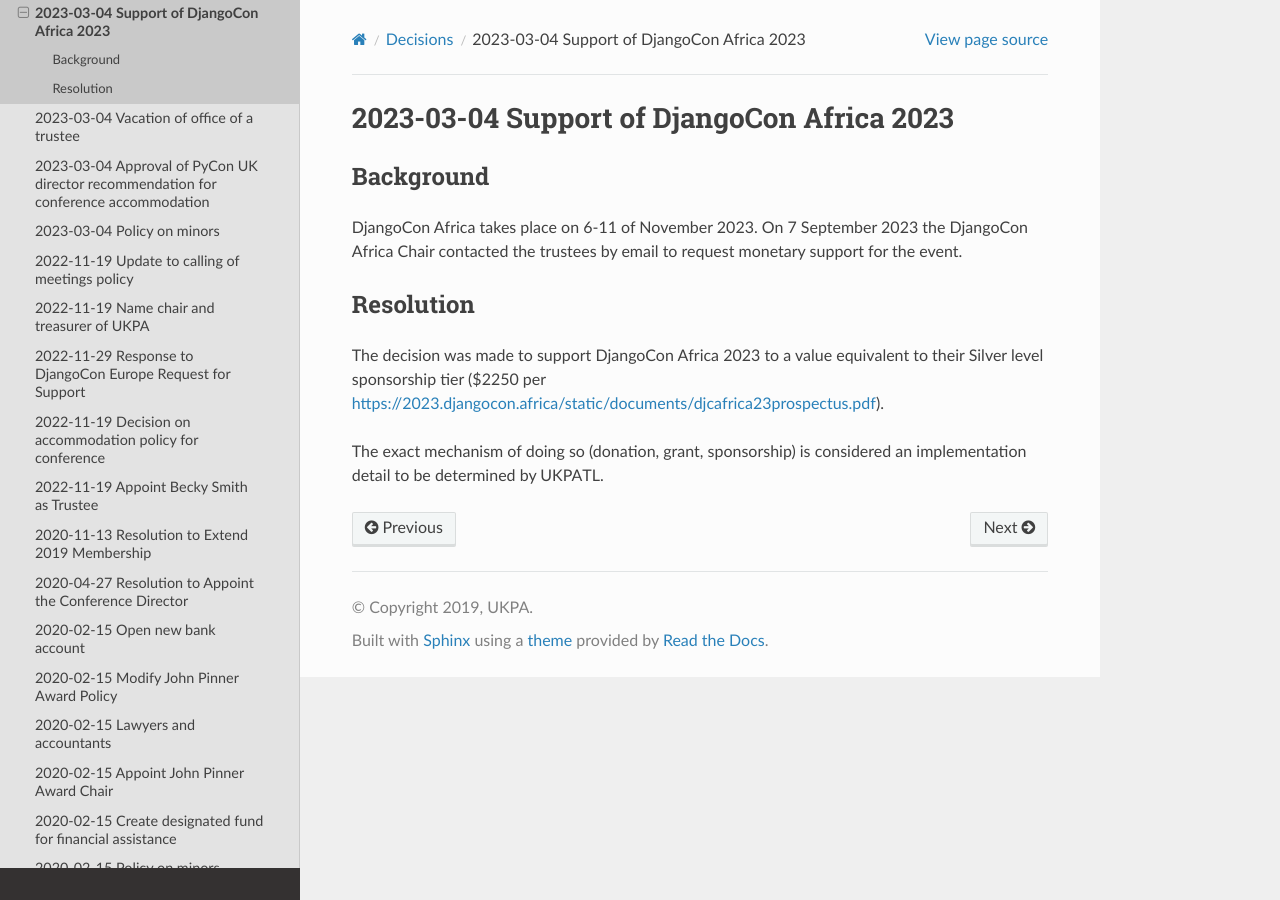
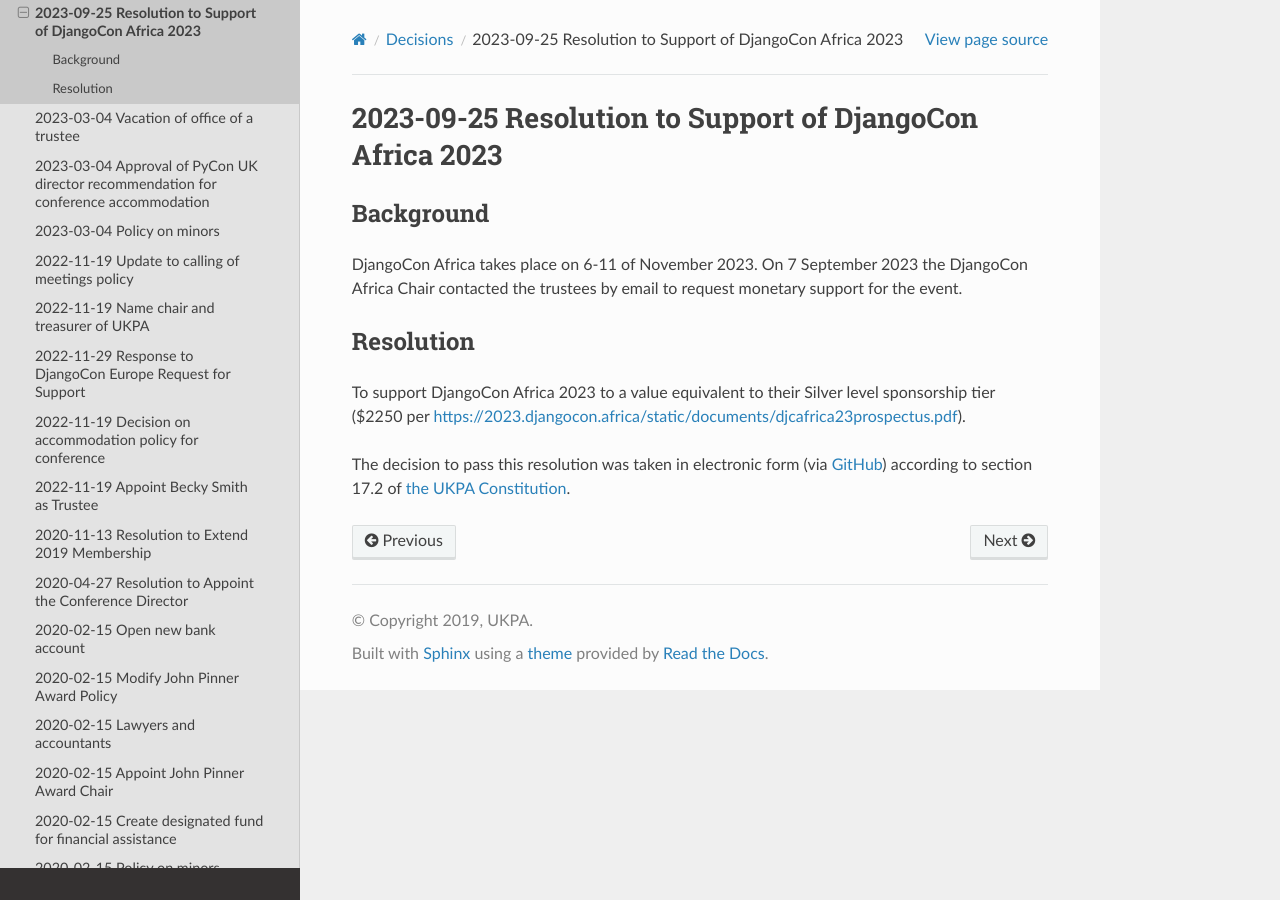
Before and after one commit to UKPythonAssociation/ukpa-internaldocs, a Sphinx documentation site: the page built from source/decisions/2023-09-25-support-djangocon-africa.rst, in a window 1280 px wide. Built offline with Sphinx 7.4.7 and the Read the Docs theme 2.0.0, drawn with Linux system fonts in a browser that asks for light colours.

Commit message:
Revise resolution wording

```diff
--- a/source/decisions/2023-09-25-support-djangocon-africa.rst
+++ b/source/decisions/2023-09-25-support-djangocon-africa.rst
@@ -1,5 +1,5 @@
-2023-03-04 Support of DjangoCon Africa 2023
-===============================================
+2023-09-25 Resolution to Support of DjangoCon Africa 2023
+=========================================================
 
 Background
 ----------
@@ -11,8 +11,8 @@
 Resolution
 ----------
 
-The decision was made to support DjangoCon Africa 2023 to a value equivalent to
-their Silver level sponsorship tier ($2250 per https://2023.djangocon.africa/static/documents/djcafrica23prospectus.pdf).
+To support DjangoCon Africa 2023 to a value equivalent to their Silver level sponsorship tier
+($2250 per https://2023.djangocon.africa/static/documents/djcafrica23prospectus.pdf).
 
-The exact mechanism of doing so (donation, grant, sponsorship) is considered an
-implementation detail to be determined by UKPATL.
+
+The decision to pass this resolution was taken in electronic form (via `GitHub <https://github.com/UKPythonAssociation/ukpa-internaldocs/pull/358>`_) according to section 17.2 of `the UKPA Constitution <https://github.com/UKPythonAssociation/ukpa-constitution/releases/latest>`_.
```
